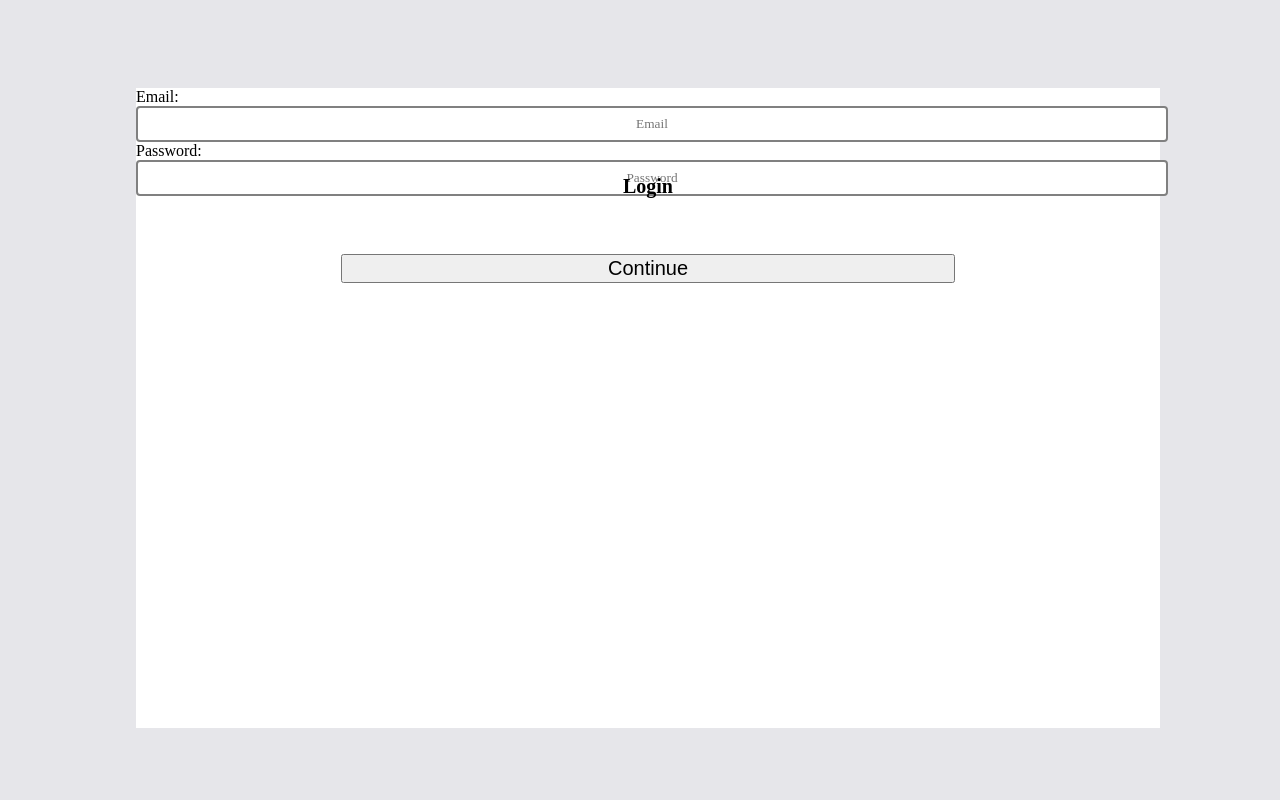
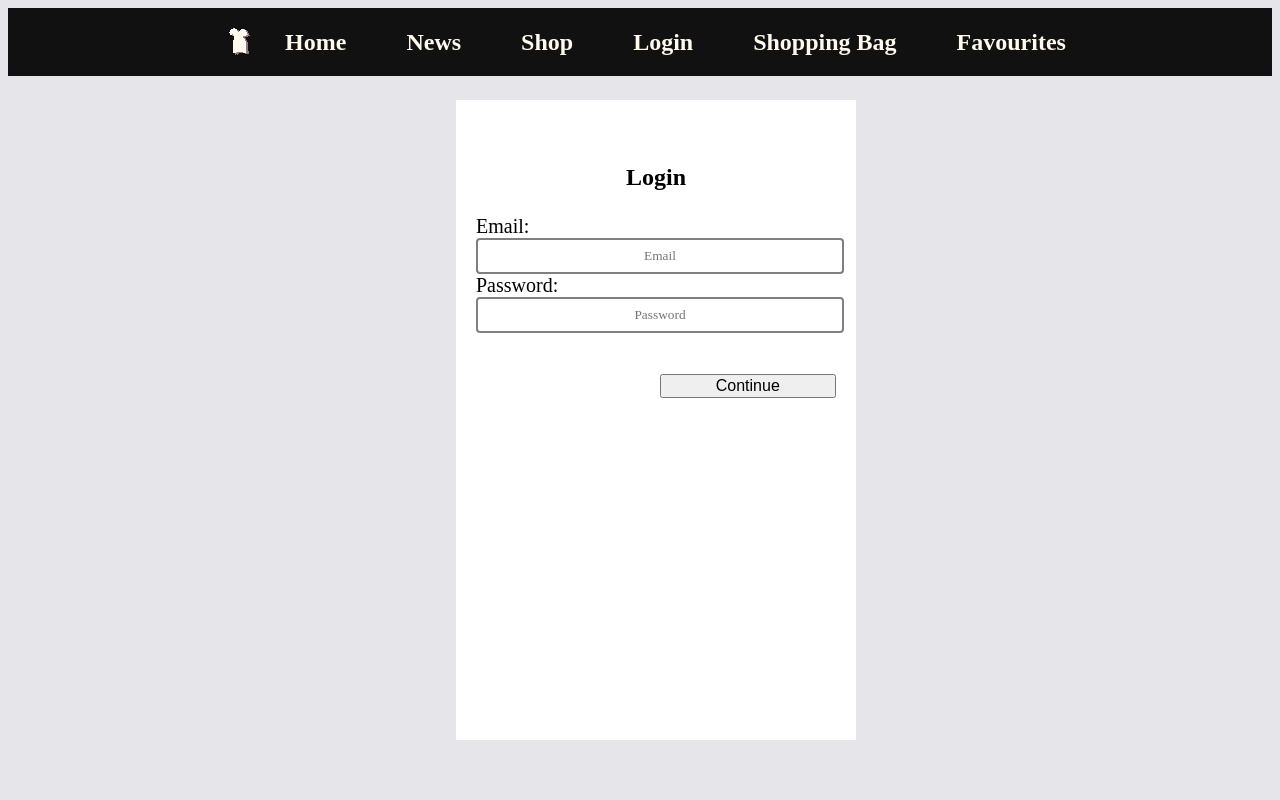
Before and after one commit to Paulboca/ProiectWeb, a PHP site: page /login.html in a window 1280 px wide. Run offline with PHP 8.4, Linux system fonts and the light colour scheme; lists and menus that the app fills with data are empty.

Commit message:
update 16.03

```diff
--- a/index.html
+++ b/index.html
@@ -12,7 +12,7 @@
 		<div class="menu">
 		<ul>
 		<li><img class = "logo" src="img/logo.png" alt="Imaginea campaniei"/></li>
-		<li><a class="linkMenu" href="#home.html">Home</a></li>
+		<li><a class="linkMenu" href="index.html">Home</a></li>
 		<li><a class="linkMenu" href="#news">News</a></li>
 		<li><a class="linkMenu" href="#shop">Shop</a></li>
 		<li><a class="linkMenu" href="login.html">Login</a></li>
--- a/login.html
+++ b/login.html
@@ -1,63 +1,49 @@
 <!doctype html>
 <html lang="en">
 <head>
-<!--    <link href="style_index.css" rel="stylesheet">-->
+   <link href="style_index.css" rel="stylesheet">
+   <link href="style_login.css" rel="stylesheet">
     <meta charset="utf-8">
     <title>Login page</title>
-    <style>
-         html, body{
-             position: fixed;
-            height: 100%;
-            width: 100%;
-            background-color: #E6E6EA;
-        }
-        .textbox{
-            position: relative;
-            top: 10%;
-            left: 10%;
-            background-color: white;
-            height: 80%;
-            width: 80%;
-/*            border-bottom-color: coral;*/
-        }
-        .login{
-            position: absolute;
-            top: 10%;
-            left: 20%;
-            width: 60%;
-            font-size: 20px;
-        }
-        #cont{
-            position: relative;
-            top: 5vh;
-            right: 150px;
-        }
-        #email,#password{
-            border: 2px solid grey;
-            border-radius: 4px;
-            height: 30px;
-            width: 100%;
-            font-family:inherit;
-            text-align: center;
-        }
-    </style>
     </head>
 <body>
-    <div class="textbox">         <table class="login">
-            <th><p>Login</p></th>
-        <tr>
-            <div >
-            <label>Email:</label><br/>
-            <input type="email" id="email" name="email" maxlength="100" placeholder="Email">
-            </div></tr>
-        <tr>
-        <div >
-            <label>Password:</label><br/>
-            <input type="password" id="password" name="pswd" placeholder="Password" maxlength="100">
-                </div></tr>
-            <br/>
-            <button class="login" id="cont">Continue</button>
-        </table>
+    <!-- menu bar -->
+    <div class="parent">
+		<div class="navbar">
+
+		<div class="menu">
+		<ul>
+		<li><img class = "logo" src="img/logo.png" alt="Imaginea campaniei"/></li>
+		<li><a class="linkMenu" href="index.html">Home</a></li>
+		<li><a class="linkMenu" href="#news">News</a></li>
+		<li><a class="linkMenu" href="#shop">Shop</a></li>
+		<li><a class="linkMenu" href="login.html">Login</a></li>
+		<li><a class="linkMenu" href="#shoppingbag">Shopping Bag</a></li>
+		<li><a class="linkMenu" href="#favourites">Favourites</a></li>
+
+		</ul>
+		</div>
+		</div>
+        </div>
+
+    <div class="textbox">
+        <div class="login">
+            <p>Login</p>
+        </div>
+        <div class="login">
+        <label>Email:</label><br/>
+        <input type="email" id="email" name="email" maxlength="100" placeholder="Email">
+        </div>
+
+        <div class="login">
+        <label>Password:</label><br/>
+        <input type="password" id="password" name="pswd" placeholder="Password" maxlength="100">
+        </div>
+
+        <!-- <br/> -->
+        <div class="login">
+            <button  id="continue">Continue</button>
+        </div>
     </div>
 </body>
 </html>
--- a/style_index.css
+++ b/style_index.css
@@ -1,19 +1,23 @@
 
 html {
-  background-color: #FFF9EE;
+  background-color: #E6E6EA;
+  /* width: 100%; */
+
 }
 
 .parent{
-	position:fixed;
+	position: sticky;
 	top:0;
 	left: 0;
 	margin:auto;
-	width: 100%;
+  width: 100%;
+  min-width: 950px;
+  z-index: 1;
 }
 .navbar {
 	display:flex;
 	justify-content:center;
-	 background-color: #111111;
+	background-color: #111111;
 }
 .menu {
   display: flex;
--- /dev/null
+++ b/style_login.css
@@ -0,0 +1,44 @@
+html, body{
+    position: static;
+   /* height: 100%; */
+   /* width: 100%; */
+   background-color: #E6E6EA;
+}
+.textbox{
+   position: relative;
+   top: 0vh;
+   left: 35vw;
+   height: 80vh;
+   width: 30vw;
+   background-color: white;
+   min-height: 300px;
+   min-width: 400px;
+}
+.login{
+   position: relative;
+   top: 10%;
+   left: 5%;
+   width: 90%;
+   font-size: 20px;
+}
+p{
+   text-align: center;
+   font-size: x-large;
+   font-weight: bold;
+}
+#email,#password{
+   border: 2px solid grey;
+   border-radius: 4px;
+   height: 30px;
+   width: 100%;
+   font-family:inherit;
+   text-align: center;
+}
+#continue{
+   position: relative;
+   top: 5vh;
+   left: 51%;
+   width: 49%;
+   font-size: 16px;
+   /* right: 150px; */
+}
```
